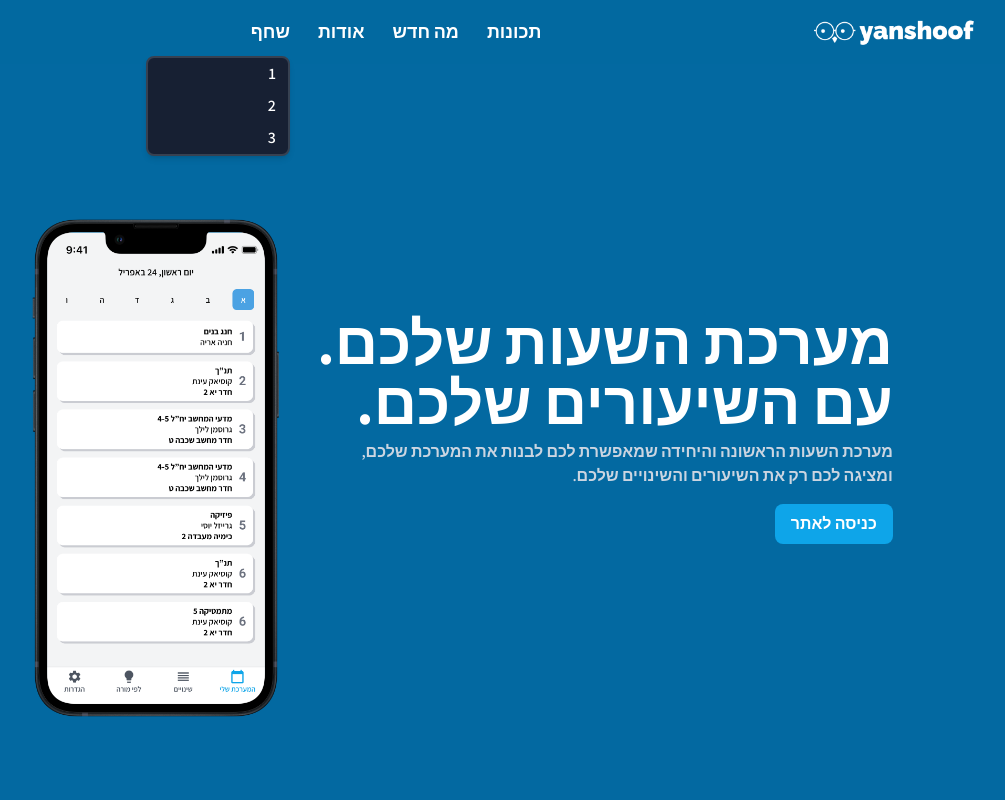
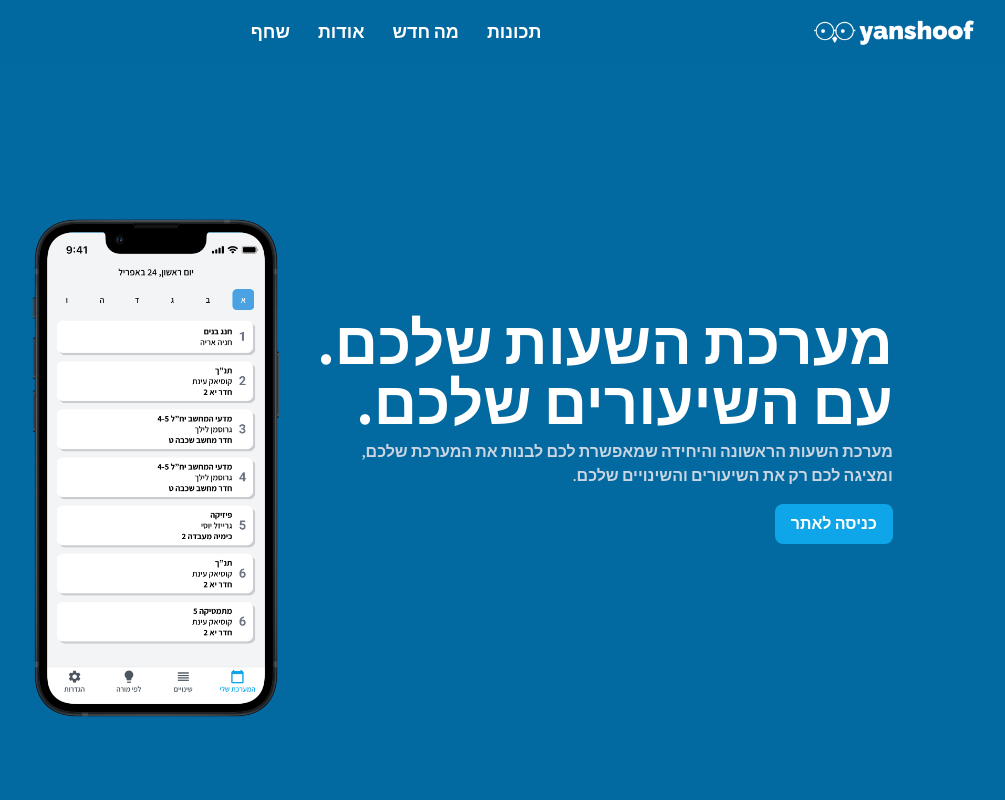
Before and after one commit to yanshoof-app/marketing, a Next.js app: page / in a window 1280 px wide. Shown: the top 800 px of the page, without its empty margins (178-1183 px from the left). Built offline with nearby package versions, Linux system fonts and the light colour scheme.

Commit message:
FEATURE: Show Multiple links on hover

```diff
--- a/components/ui/Navbar/DropdownNavLink.tsx
+++ b/components/ui/Navbar/DropdownNavLink.tsx
@@ -11,13 +11,16 @@ export type Variant = keyof typeof variants
 export default function DropdownNavLink({
   navLinks,
   variant = 'default',
+  setOpen,
 }: {
   navLinks: NavLinkProps[]
   variant: Variant
+  setOpen(boolean): unknown
 }) {
   return (
     <div
       className={`flex flex-col absolute top-14 w-36 ${variants[variant]} border-[2px] rounded-lg overflow-hidden shadow-md`}
+      onMouseLeave={() => setOpen(false)}
     >
       {navLinks.map((navLink, index) => (
         <Link href={navLink.to} passHref key={index}>
--- a/components/ui/Navbar/MultipleNavLinks.tsx
+++ b/components/ui/Navbar/MultipleNavLinks.tsx
@@ -1,3 +1,4 @@
+import { useState } from 'react'
 import DropdownNavLink, { Variant } from './DropdownNavLink'
 import { NavLinkProps } from './NavLink'
 
@@ -10,11 +11,17 @@ export default function MultipleNavLinks({
   navLinks: NavLinkProps[]
   variant?: Variant
 }) {
-  const opened = true
+  const [opened, setOpen] = useState(false)
   return (
-    <div className="flex">
+    <div className="flex" onMouseOver={() => setOpen(true)}>
       <a className={`font-bold text-lg cursor-pointer`}>{label}</a>
-      {opened && <DropdownNavLink navLinks={navLinks} variant={variant} />}
+      {opened && (
+        <DropdownNavLink
+          navLinks={navLinks}
+          variant={variant}
+          setOpen={setOpen}
+        />
+      )}
     </div>
   )
 }
```
